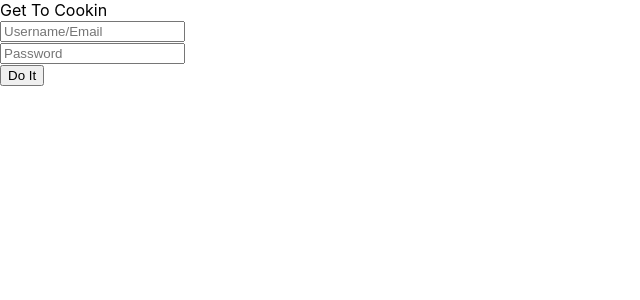
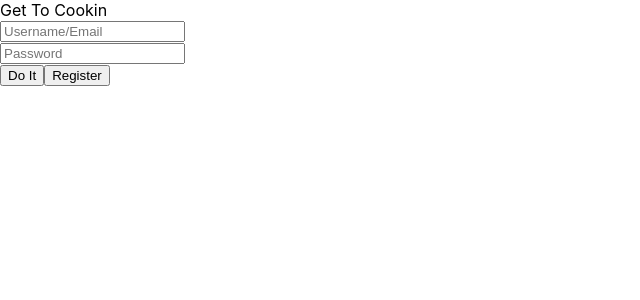
Before and after one commit to Fugate-A/MegaBytes.app, a React (Create React App) app in the folder web_frontend/: page / in a window 1280 px wide. Shown: the top 300 px of the page, without its empty margins (0-640 px from the left). Built offline with nearby package versions, Linux system fonts and the light colour scheme.

Commit message:
login page

```diff
--- a/web_frontend/src/components/Login.js
+++ b/web_frontend/src/components/Login.js
@@ -33,6 +33,11 @@ function Login() {
 			return;
 		}
 	};
+
+	const goToRegister = event => {
+		window.location.href = '/reg';
+	};
+
 	return (
 		<div id="loginDiv">
 			<form onSubmit={doLogin}>
@@ -41,6 +46,8 @@ function Login() {
 				<input type="password" id="loginPassword" placeholder="Password" ref={(c) => loginPassword = c} /><br />
 				<input type="submit" id="loginButton" class="buttons" value="Do It"
 					onClick={doLogin} />
+				<button type="button" id="goRegButton" class="buttons"
+					onClick={goToRegister}> Register </button>
 			</form>
 			<span id="loginResult">{message}</span>
 		</div>
```
